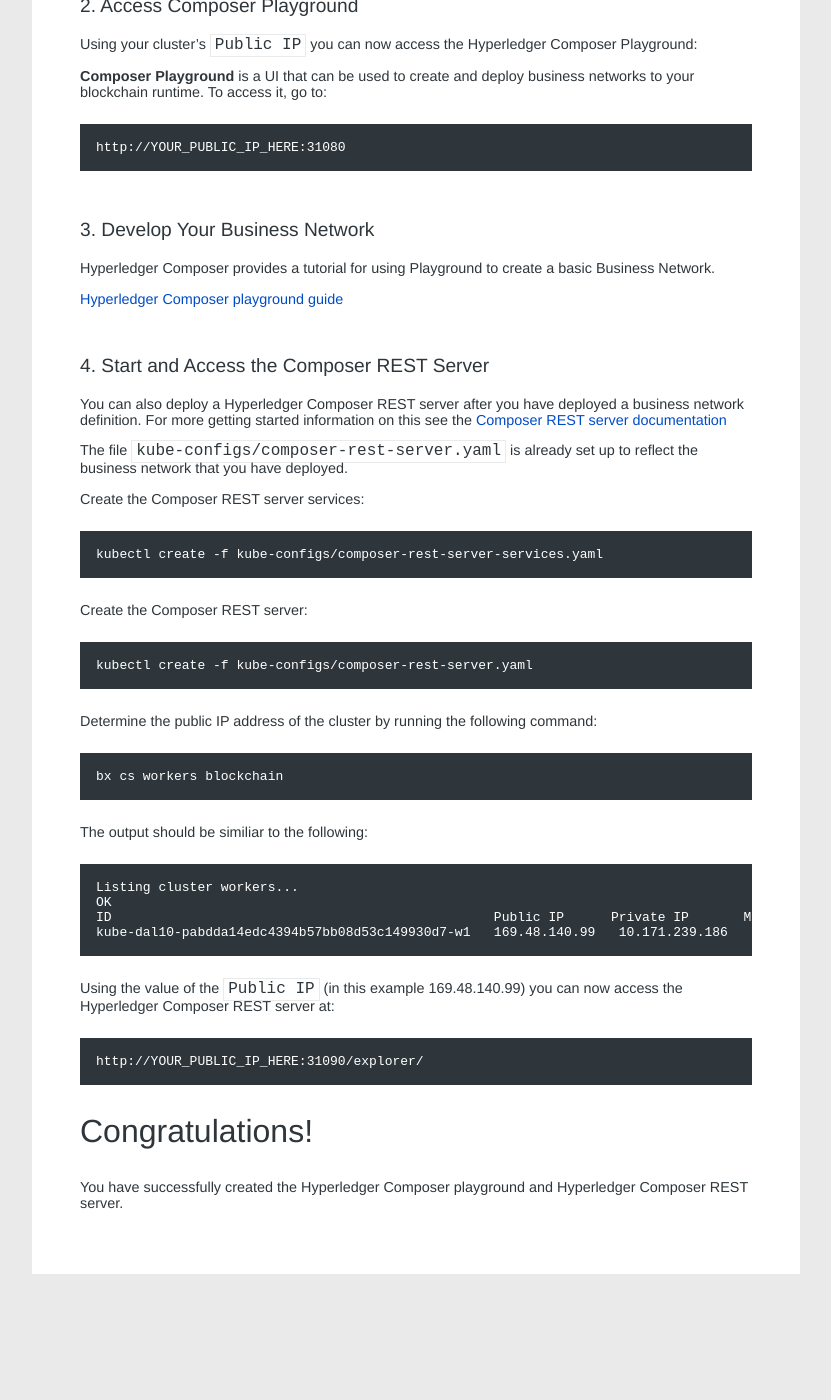
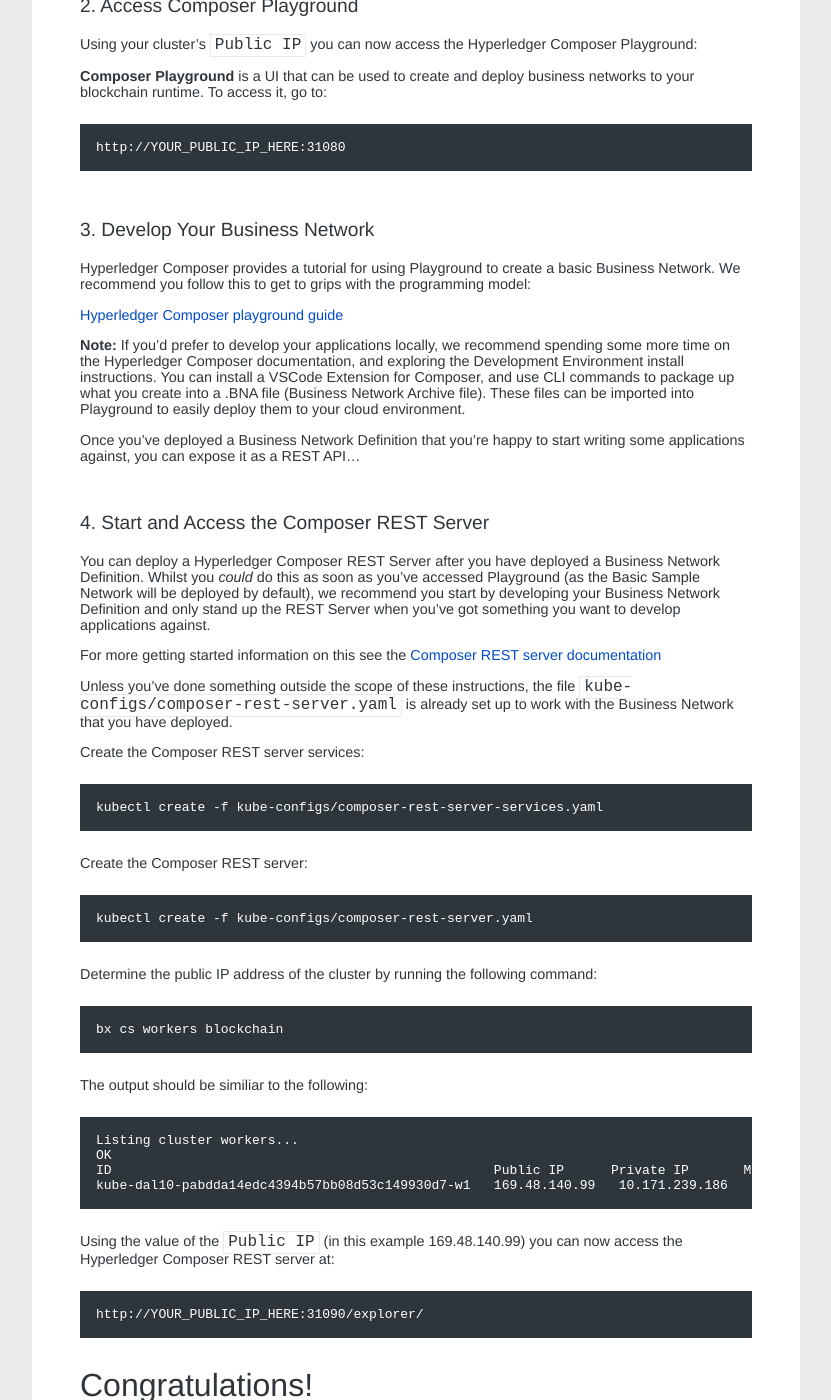
Before and after one commit to IBM-Blockchain-Archive/ibm-blockchain.github.io, a Jekyll site: the page built from _pages/03_Interacting with your blockchain.md, in a window 1280 px wide and 1400 px high, scrolled down 1046 px. Shown: the whole window, without its empty margins (258-1089 px from the left). Built offline with Jekyll 4.4.1, drawn with Linux system fonts in a browser that asks for light colours; some web fonts are replaced; before the commit the page ends 2400 px from its top, so only the background shows below that; some of the changed text lies outside the part shown.

Commit message:
Extending the interacting guide slightly

````diff
--- a/_pages/03_Interacting with your blockchain.md
+++ b/_pages/03_Interacting with your blockchain.md
@@ -10,7 +10,7 @@
 * * *
 
 ## Before you start
-Make sure you have installed the IBM Blockchain Platform for Developers on IBM Container Service.  The easiest way to achieve this is by following the **Simple Install** instructions.  Note that if you followed the Advanced Install instructions or ran through command-by-command using the Script Reference Docs, you may not have everything set up fully - if you have any trouble with these steps, try setting up an environment using the Simple Install.
+Make sure you have installed the IBM Blockchain Platform for Developers on IBM Container Service.  The easiest way to achieve this is by following the  **Prepare & Setup** steps, and then followed the **Simple Install** instructions.  Note that if you followed the Advanced Install instructions or ran through command-by-command using the Script Reference Docs, you may not have everything set up fully - if you have any trouble with these steps, try setting up an environment using the Simple Install.
 
 ### 1. Get the IP Address of your cluster
 
@@ -40,15 +40,21 @@
 
 ### 3. Develop Your Business Network
 
-Hyperledger Composer provides a tutorial for using Playground to create a basic Business Network.
+Hyperledger Composer provides a tutorial for using Playground to create a basic Business Network.  We recommend you follow this to get to grips with the programming model:
 
 [Hyperledger Composer playground guide](https://hyperledger.github.io/composer/tutorials/playground-guide.html)
 
+**Note:** If you'd prefer to develop your applications locally, we recommend spending some more time on the Hyperledger Composer documentation, and exploring the Development Environment install instructions.  You can install a VSCode Extension for Composer, and use CLI commands to package up what you create into a .BNA file (Business Network Archive file).  These files can be imported into Playground to easily deploy them to your cloud environment.
+
+Once you've deployed a Business Network Definition that you're happy to start writing some applications against, you can expose it as a REST API...
+
 ### 4. Start and Access the Composer REST Server
 
-You can also deploy a Hyperledger Composer REST server after you have deployed a business network definition. For more getting started information on this see the [Composer REST server documentation](https://hyperledger.github.io/composer/integrating/integrating-index.html)
+You can deploy a Hyperledger Composer REST Server after you have deployed a Business Network Definition.  Whilst you _could_ do this as soon as you've accessed Playground (as the Basic Sample Network will be deployed by default), we recommend you start by developing your Business Network Definition and only stand up the REST Server when you've got something you want to develop applications against.
 
-The file `kube-configs/composer-rest-server.yaml` is already set up to reflect the business network that you have deployed.
+For more getting started information on this see the [Composer REST server documentation](https://hyperledger.github.io/composer/integrating/integrating-index.html)
+
+Unless you've done something outside the scope of these instructions, the file `kube-configs/composer-rest-server.yaml` is already set up to work with the Business Network that you have deployed.
 
 Create the Composer REST server services:
 ```
@@ -77,4 +83,4 @@
 ```
 
 ## Congratulations!
-You have successfully created the Hyperledger Composer playground and Hyperledger Composer REST server.
+You've got a full development environment up and running!  Go create something exciting with IBM Blockchain!
````
Also changed, not shown: other parts of _pages/03_Interacting with your blockchain.md (+1 -1 lines).
